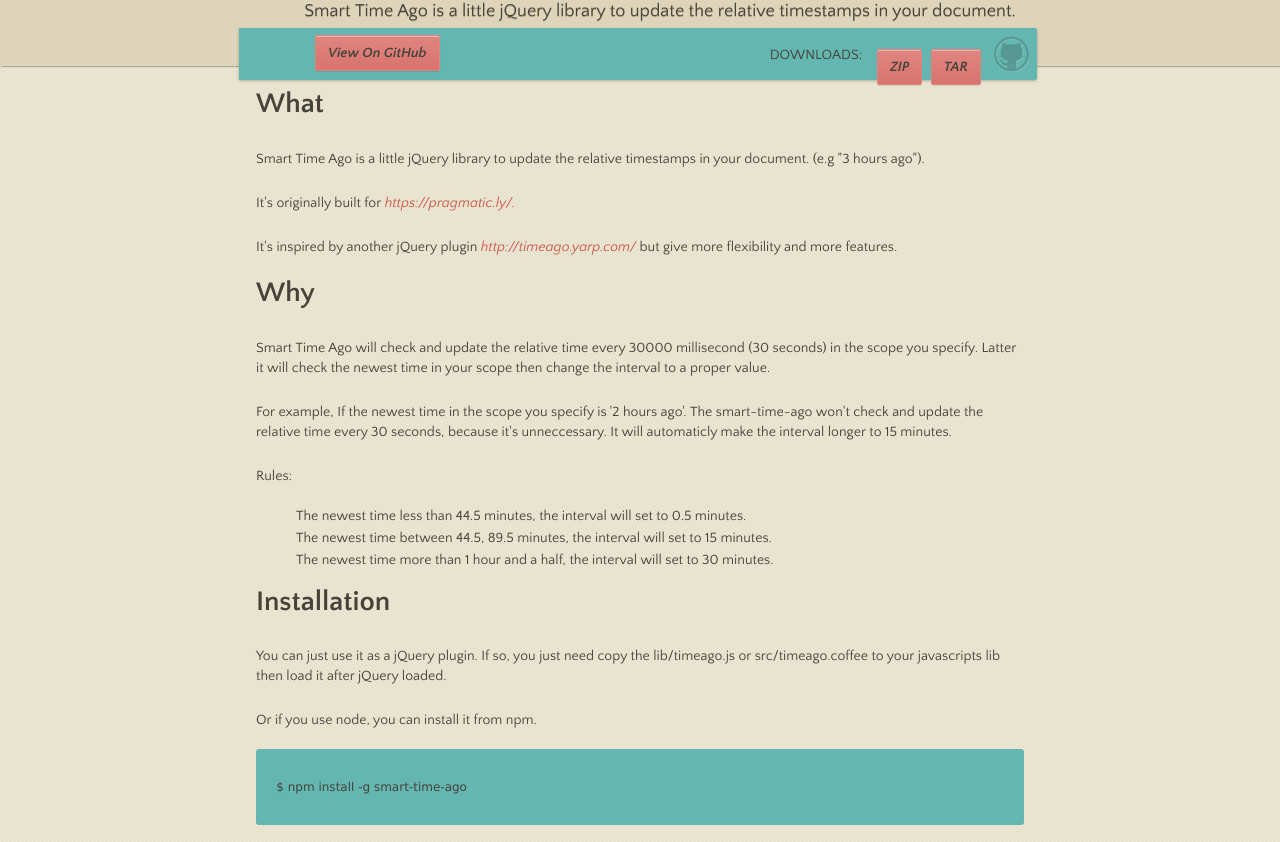
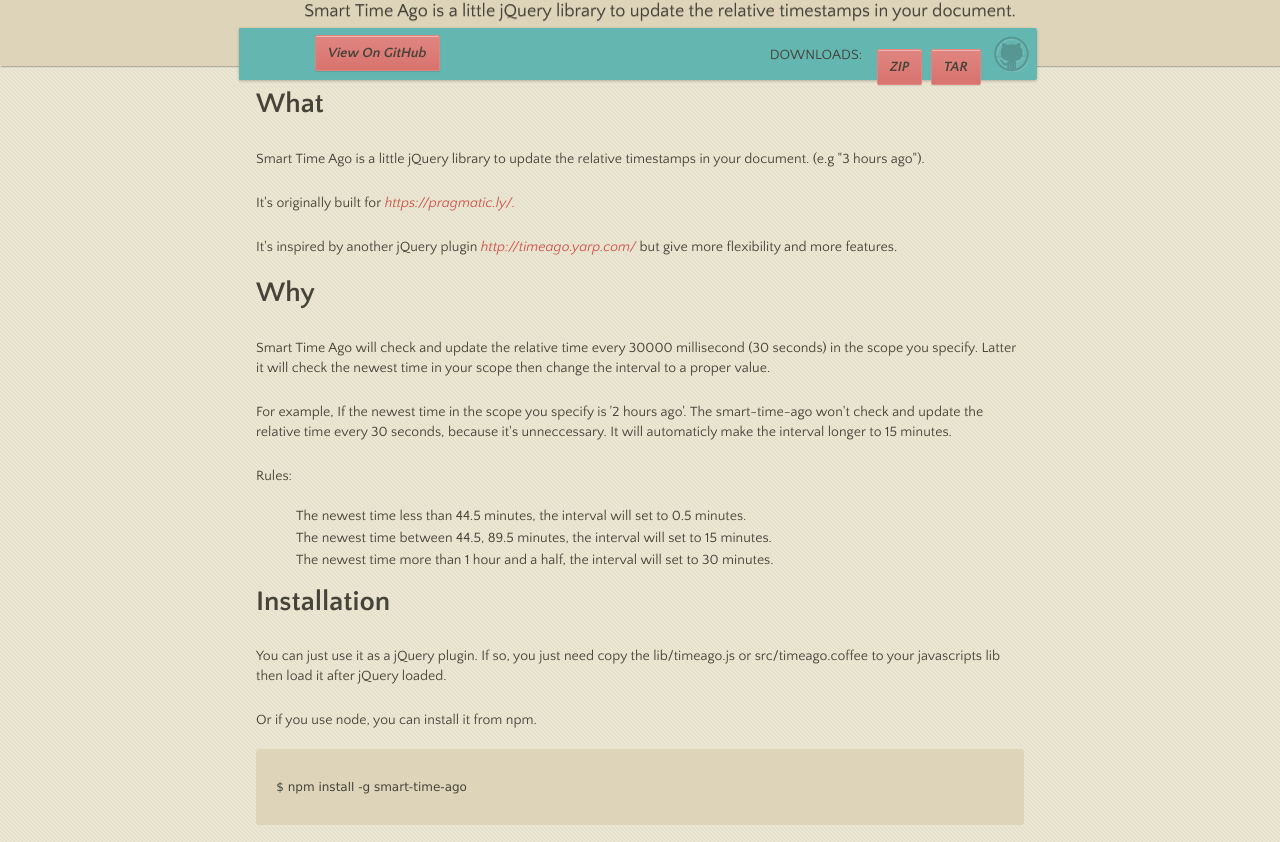
Before and after one commit to pragmaticly/smart-time-ago, a plain HTML site: page index.html in a window 1280 px wide. Shown: the part 87-929 px from the top of the page. Drawn offline with nearby package versions, Linux system fonts and the light colour scheme.

Commit message:
Change the background color.

```diff
--- a/stylesheets/styles.css
+++ b/stylesheets/styles.css
@@ -641,7 +641,7 @@
 
 pre {
   padding:5px;
-  background:#64b6b1;
+  background:#ded4b9;
   -moz-border-radius: 3px;
   -webkit-border-radius: 3px;
   -o-border-radius: 3px;
```
